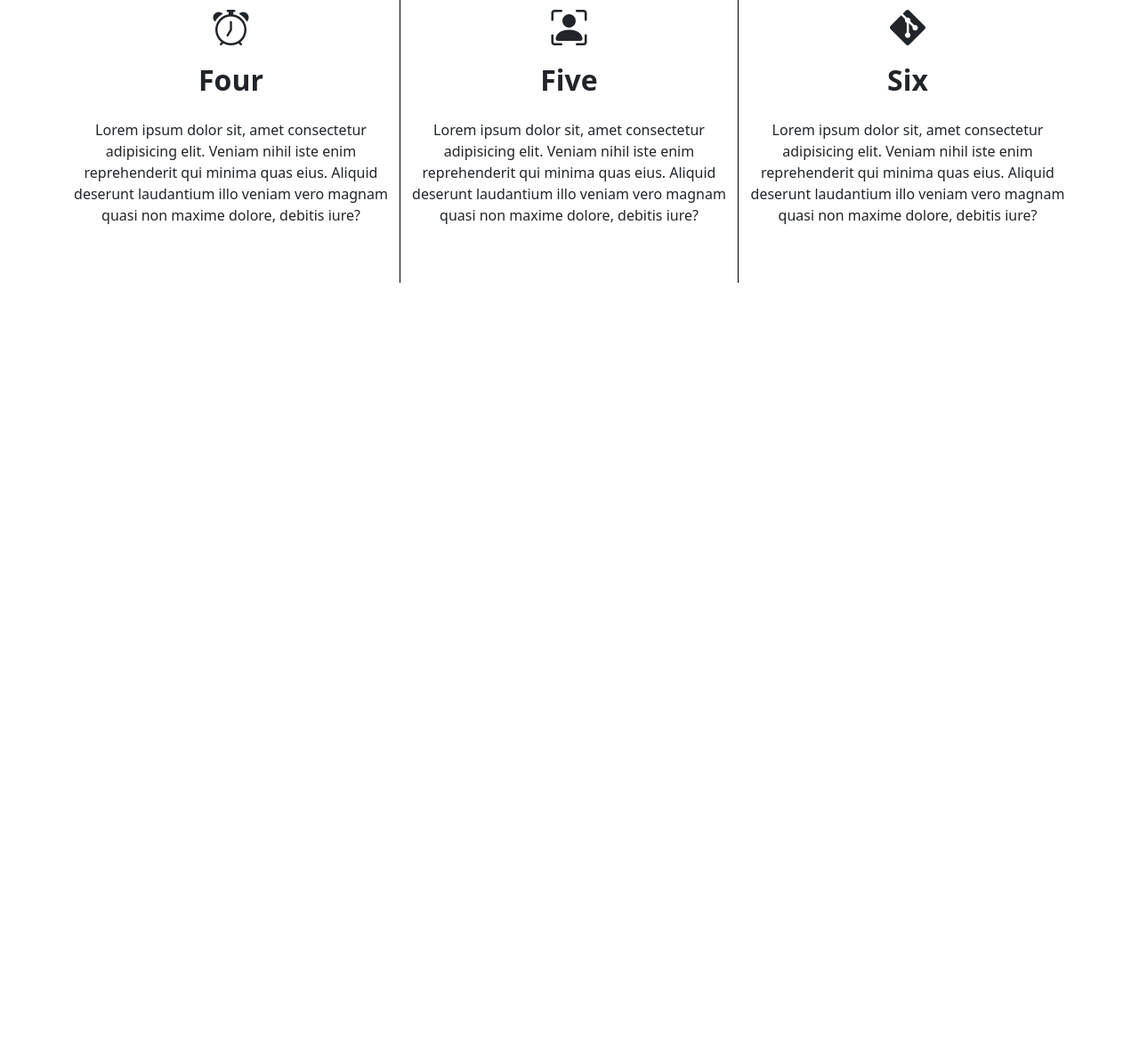
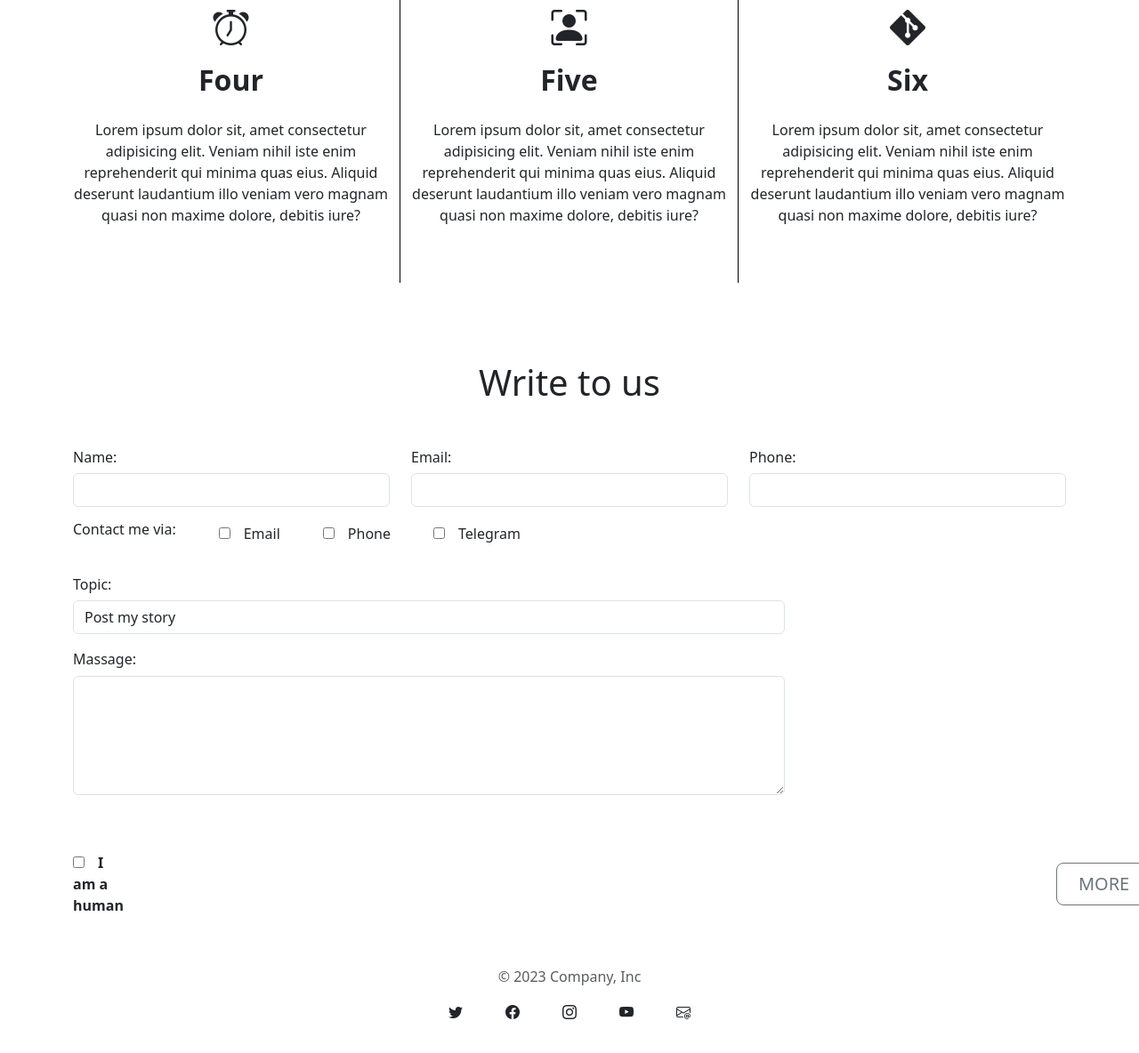
Before and after one commit to YuraTheKing/21Lesson, a plain HTML site: page index.html in a window 1280 px wide. Shown: the part 2327-3511 px from the top of the page at 89% size. Before the commit the page ends 2645 px from the top, so only its background shows below. Drawn offline with nearby package versions, Linux system fonts and the light colour scheme.

Commit message:
Added Input table and footer

```diff
--- a/css/style.css
+++ b/css/style.css
@@ -11,3 +11,7 @@
 .mt-3 {
     margin-top: 30px;
 }
+
+.w-100 {
+    width: 100%;
+}
--- a/index.html
+++ b/index.html
@@ -126,17 +126,19 @@
     </div>
     <!-- Gallery -->
 
-    <div class="container">
+    <div class="container mb-5">
         <div class="row border-right">
             <h1 class="gallery-title mb-5">Features</h1>
-            <div class="col-lg-4 text-center py-5" style="border-bottom: 1px solid black; border-right: 1px solid black;">
+            <div class="col-lg-4 text-center py-5"
+                style="border-bottom: 1px solid black; border-right: 1px solid black;">
                 <i class="bi bi-airplane display-6"></i>
                 <h2 class="fw-bold py-3">One</h2>
                 <p>Lorem ipsum dolor sit, amet consectetur adipisicing elit. Veniam nihil iste enim reprehenderit qui
                     minima quas eius. Aliquid deserunt laudantium illo veniam vero magnam quasi non maxime dolore,
                     debitis iure?</p>
             </div><!-- /.col-lg-4 -->
-            <div class="col-lg-4 text-center py-5" style="border-bottom: 1px solid black; border-right: 1px solid black;">
+            <div class="col-lg-4 text-center py-5"
+                style="border-bottom: 1px solid black; border-right: 1px solid black;">
                 <i class="bi bi-map display-6"></i>
                 <h2 class="fw-bold py-3">Two</h2>
                 <p>Lorem ipsum dolor sit, amet consectetur adipisicing elit. Veniam nihil iste enim reprehenderit qui
@@ -178,6 +180,90 @@
     </div>
     <!-- Features -->
 
+    <div class="container">
+        <div class="row">
+            <h1 class="gallery-title mb-5">Write to us</h1>
+            <div class="col-lg-4">
+                <div class="form-group">
+                    <label for="usr">
+                        <h6>Name:</h6>
+                    </label>
+                    <input type="text" class="form-control" id="usr">
+                </div>
+            </div>
+            <div class="col-lg-4">
+                <div class="form-group">
+                    <label for="usr">
+                        <h6>Email:</h6>
+                    </label>
+                    <input type="text" class="form-control" id="usr">
+                </div>
+            </div>
+            <div class="col-lg-4">
+                <div class="form-group">
+                    <label for="usr">
+                        <h6>Phone:</h6>
+                    </label>
+                    <input type="text" class="form-control" id="usr">
+                </div>
+            </div>
+
+            <div class="col col-12 d-flex gap-5 align-items-center my-3">
+                <h6>Contact me via:</h6>
+                <label class="checkbox-inline"><input type="checkbox" value="" style="margin-right: 15px;">Email</label>
+                <label class="checkbox-inline"><input type="checkbox" value="" style="margin-right: 15px;">Phone</label>
+                <label class="checkbox-inline"><input type="checkbox" value=""
+                        style="margin-right: 15px;">Telegram</label>
+            </div>
+
+            <div class="col col-12 d-flex align-items-center my-3">
+                <div class="form-group">
+                    <label for="sel1">
+                        <h6>Topic:</h6>
+                    </label>
+                    <select style="width: 100vh;" class="form-control" id="sel1">
+                        <option>Post my story</option>
+                        <option>1</option>
+                        <option>2</option>
+                        <option>3</option>
+                    </select>
+                </div>
+            </div>
+
+            <div class="col col-12 d-flex align-items-center mb-5">
+                <div class="form-group">
+                    <label style="width: 100vh;" for="comment">
+                        <h6>Massage:</h6>
+                    </label>
+                    <textarea class="form-control" rows="5" id="comment"></textarea>
+                </div>
+            </div>
+
+            <div class="col col-12 d-flex gap-5 align-items-center my-3">
+                <label class="checkbox-inline fw-bold"><input type="checkbox" value="" style="margin-right: 15px;">I am
+                    a human</label>
+
+                <div style="margin-left: 1000px;" class="d-grid gap-2 d-md-flex justify-content-md-end">
+                    <button type="button" class="btn btn-outline-secondary btn-lg px-4">MORE</button>
+                </div>
+            </div>
+        </div>
+    </div>
+    <!-- Input table -->
+
+    <footer class="py-3 my-4">
+        <p class="text-center text-body-secondary">© 2023 Company, Inc</p>
+
+        <div class="text-center d-flex align-items-center justify-content-center gap-5 display-7 mb-2 mb-lg-0 text-black text-decoration-none">
+            <a href=""><i class="bi bi-twitter text-dark"></i></a>
+            <a href=""><i class="bi bi-facebook text-dark"></i></a>
+            <a href=""><i class="bi bi-instagram text-dark"></i></a>
+            <a href=""><i class="bi bi-youtube text-dark"></i></a>
+            <a href=""><i class="bi bi-envelope-at text-dark"></i></i></a>
+        </div>
+    </footer>
+    <!-- Footer -->
+
 
 
     <script src="https://cdn.jsdelivr.net/npm/bootstrap@5.3.0/dist/js/bootstrap.bundle.min.js"
```
